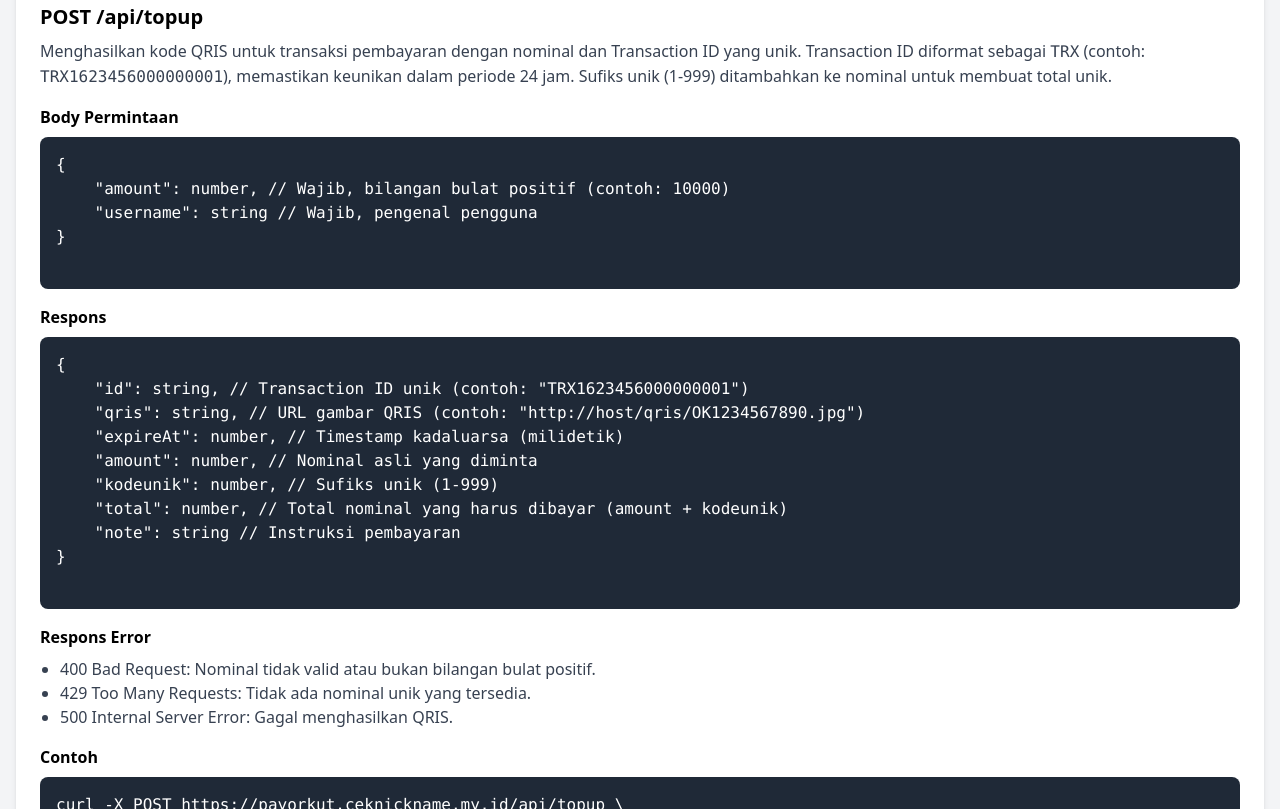
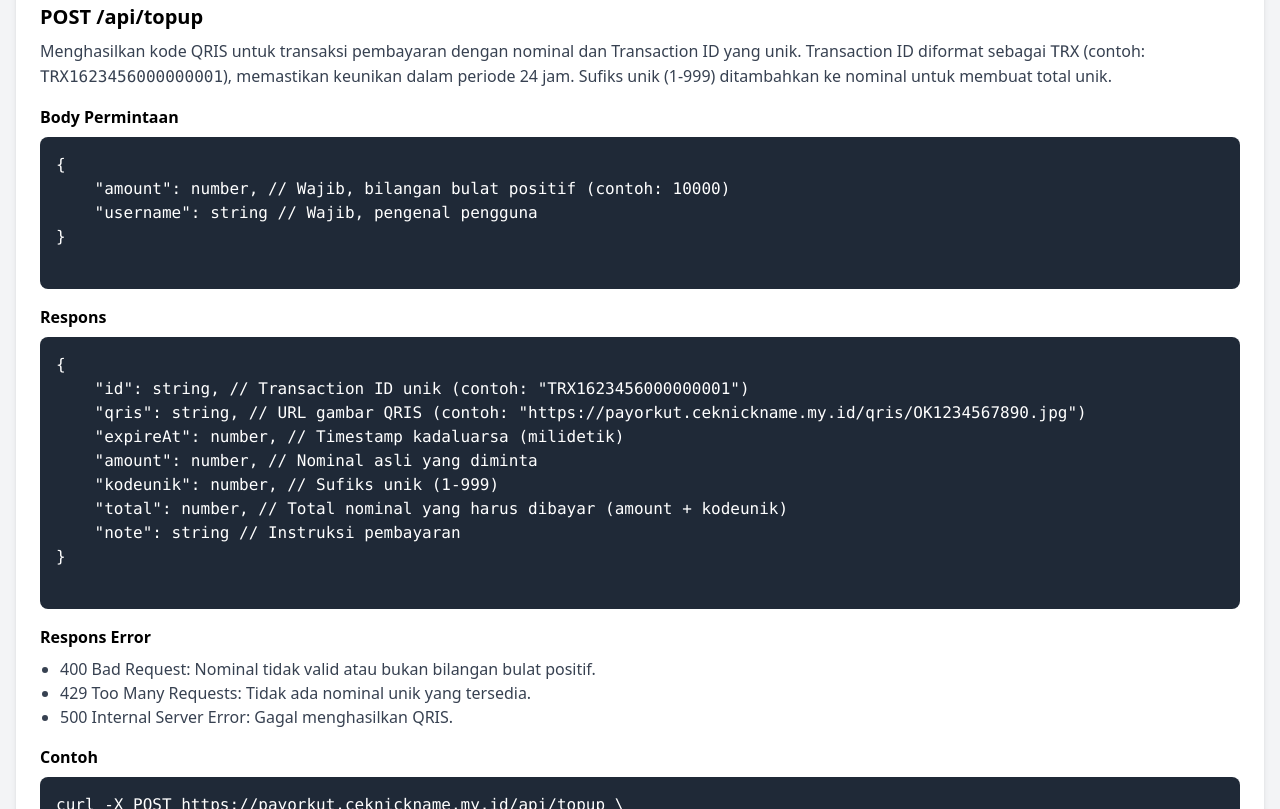
Before and after one commit to XshopTopup/PaymentGatewayOrkut, a website: page index.html in a window 1280 px wide. Shown: the part 385-1194 px from the top of the page. Drawn offline with nearby package versions, Linux system fonts and the light colour scheme.

Commit message:
Update index.html

```diff
--- a/index.html
+++ b/index.html
@@ -49,7 +49,7 @@
                 <pre class="bg-gray-800 text-white p-4 rounded-lg overflow-x-auto">
 {
     "id": string, // Transaction ID unik (contoh: "TRX1623456000000001")
-    "qris": string, // URL gambar QRIS (contoh: "http://host/qris/OK1234567890.jpg")
+    "qris": string, // URL gambar QRIS (contoh: "https://payorkut.ceknickname.my.id/qris/OK1234567890.jpg")
     "expireAt": number, // Timestamp kadaluarsa (milidetik)
     "amount": number, // Nominal asli yang diminta
     "kodeunik": number, // Sufiks unik (1-999)
```
